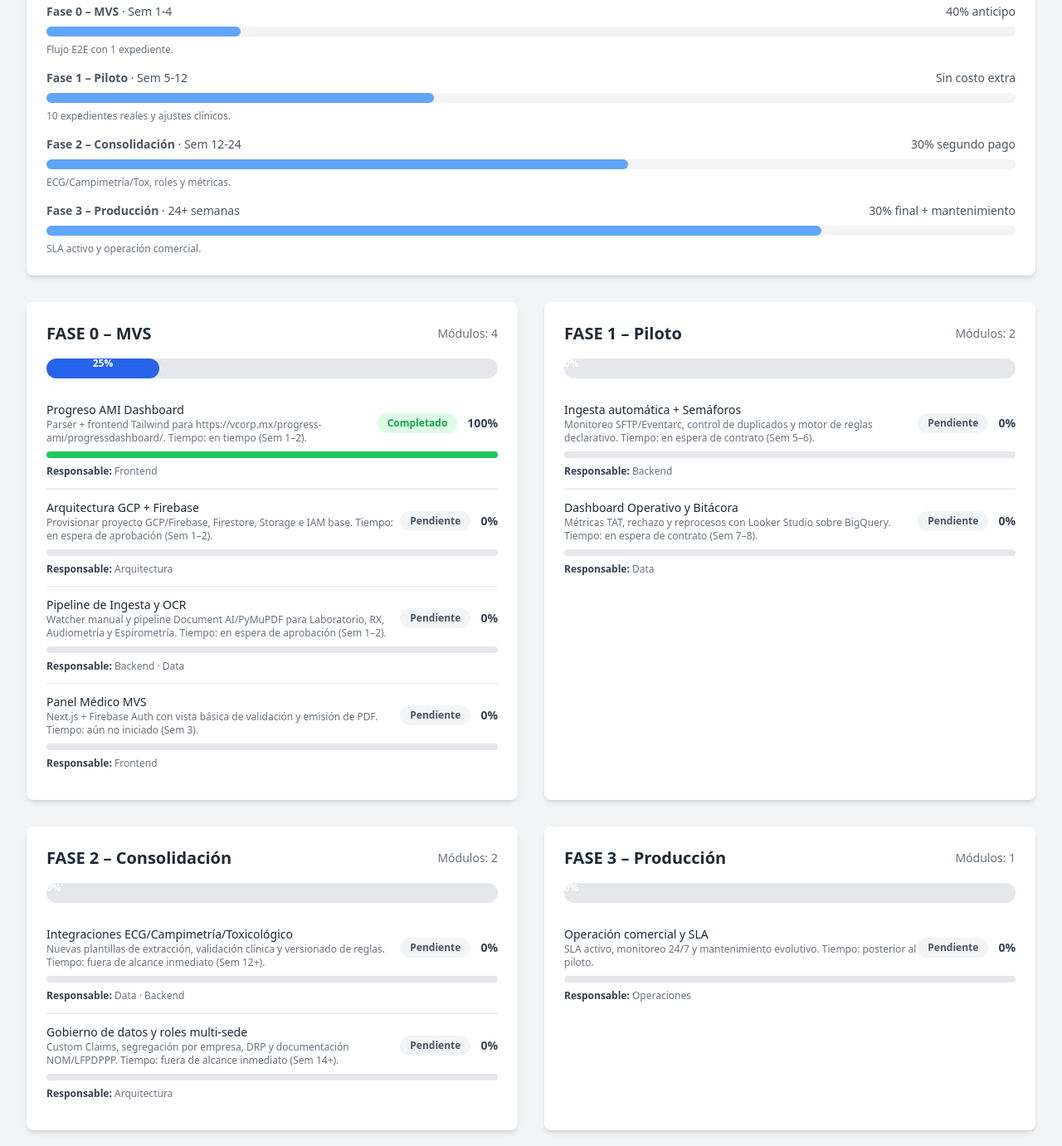
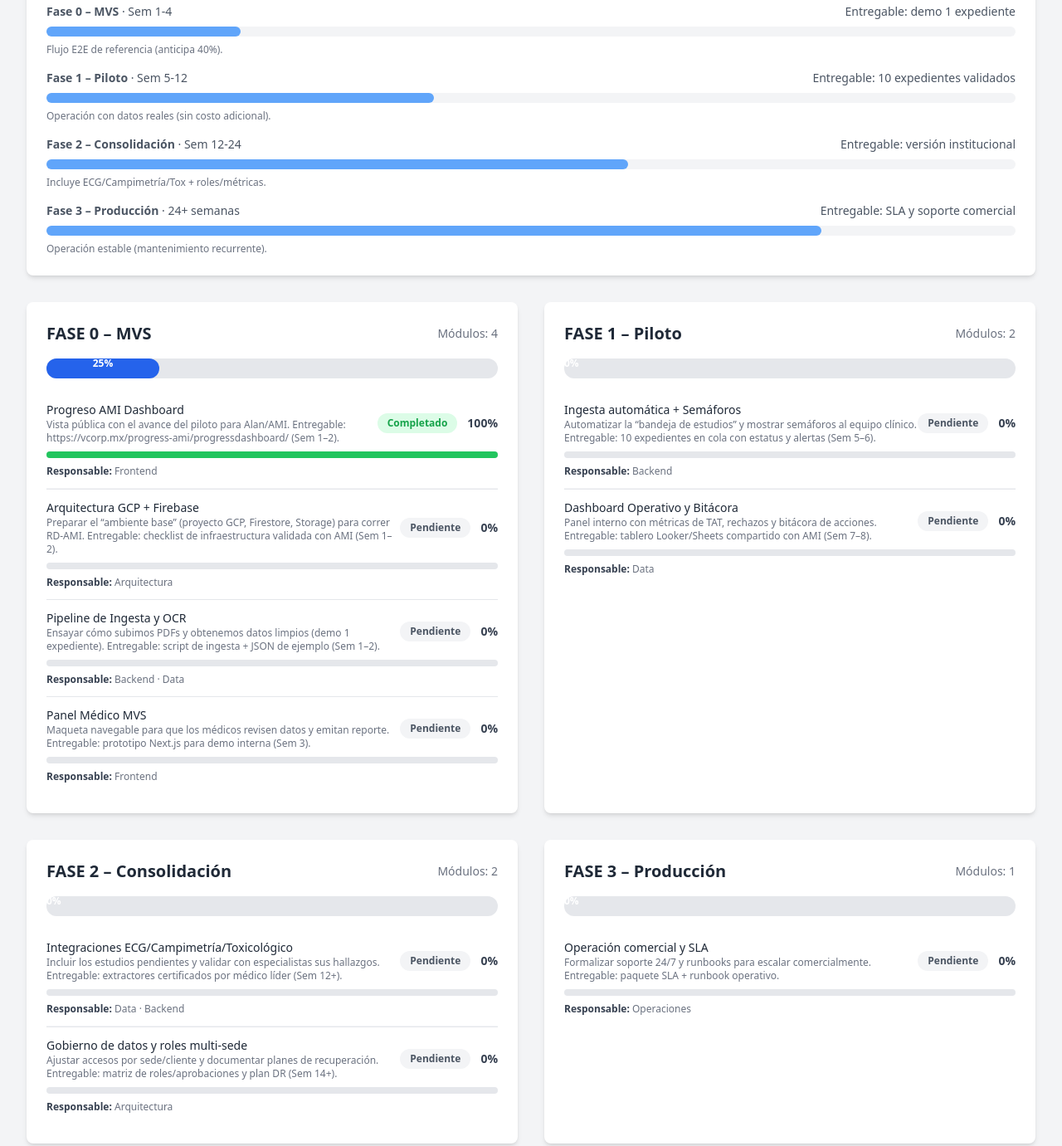
Before and after one commit to frank-vcorp/ami-rd, a website: page progressdashboard/index.html in a window 1280 px wide. Shown: the part 356-1737 px from the top of the page at 83% size. Drawn offline with nearby package versions, Linux system fonts and the light colour scheme.

Commit message:
feat(progress): friendly descriptions and timeline labels

```diff
--- a/progressdashboard/data/project_data.json
+++ b/progressdashboard/data/project_data.json
@@ -1,6 +1,6 @@
 {
   "projectName": "RD-AMI Progress",
-  "lastUpdated": "2025-11-07T04:03:15.122Z",
+  "lastUpdated": "2025-11-07T04:26:20.877Z",
   "overallProgress": 11.11111111111111,
   "phases": [
     {
@@ -14,7 +14,7 @@
           "owner": "Frontend",
           "status": "done",
           "progress": 100,
-          "summary": "Parser + frontend Tailwind para https://vcorp.mx/progress-ami/progressdashboard/. Tiempo: en tiempo (Sem 1–2).",
+          "summary": "Vista pública con el avance del piloto para Alan/AMI. Entregable: https://vcorp.mx/progress-ami/progressdashboard/ (Sem 1–2).",
           "needs": "Endpoint actualizado con datos reales del backlog."
         },
         {
@@ -23,7 +23,7 @@
           "owner": "Arquitectura",
           "status": "pending",
           "progress": 0,
-          "summary": "Provisionar proyecto GCP/Firebase, Firestore, Storage e IAM base. Tiempo: en espera de aprobación (Sem 1–2).",
+          "summary": "Preparar el “ambiente base” (proyecto GCP, Firestore, Storage) para correr RD-AMI. Entregable: checklist de infraestructura validada con AMI (Sem 1–2).",
           "needs": "Aprobación de presupuesto GCP y cuentas de servicio."
         },
         {
@@ -32,7 +32,7 @@
           "owner": "Backend · Data",
           "status": "pending",
           "progress": 0,
-          "summary": "Watcher manual y pipeline Document AI/PyMuPDF para Laboratorio, RX, Audiometría y Espirometría. Tiempo: en espera de aprobación (Sem 1–2).",
+          "summary": "Ensayar cómo subimos PDFs y obtenemos datos limpios (demo 1 expediente). Entregable: script de ingesta + JSON de ejemplo (Sem 1–2).",
           "needs": "PDFs con sello médico y rangos de referencia validados."
         },
         {
@@ -41,7 +41,7 @@
           "owner": "Frontend",
           "status": "pending",
           "progress": 0,
-          "summary": "Next.js + Firebase Auth con vista básica de validación y emisión de PDF. Tiempo: aún no iniciado (Sem 3).",
+          "summary": "Maqueta navegable para que los médicos revisen datos y emitan reporte. Entregable: prototipo Next.js para demo interna (Sem 3).",
           "needs": "Wireframes finales y usuarios médicos confirmados."
         }
       ],
@@ -61,7 +61,7 @@
           "owner": "Backend",
           "status": "pending",
           "progress": 0,
-          "summary": "Monitoreo SFTP/Eventarc, control de duplicados y motor de reglas declarativo. Tiempo: en espera de contrato (Sem 5–6).",
+          "summary": "Automatizar la “bandeja de estudios” y mostrar semáforos al equipo clínico. Entregable: 10 expedientes en cola con estatus y alertas (Sem 5–6).",
           "needs": "Acceso a carpeta compartida y responsables de observabilidad."
         },
         {
@@ -70,7 +70,7 @@
           "owner": "Data",
           "status": "pending",
           "progress": 0,
-          "summary": "Métricas TAT, rechazo y reprocesos con Looker Studio sobre BigQuery. Tiempo: en espera de contrato (Sem 7–8).",
+          "summary": "Panel interno con métricas de TAT, rechazos y bitácora de acciones. Entregable: tablero Looker/Sheets compartido con AMI (Sem 7–8).",
           "needs": "KPIs definidos y dataset de auditoría aprobado."
         }
       ],
@@ -89,7 +89,7 @@
           "owner": "Data · Backend",
           "status": "pending",
           "progress": 0,
-          "summary": "Nuevas plantillas de extracción, validación clínica y versionado de reglas. Tiempo: fuera de alcance inmediato (Sem 12+).",
+          "summary": "Incluir los estudios pendientes y validar con especialistas sus hallazgos. Entregable: extractores certificados por médico líder (Sem 12+).",
           "needs": "Estudios de muestra y médicos líderes por especialidad."
         },
         {
@@ -98,7 +98,7 @@
           "owner": "Arquitectura",
           "status": "pending",
           "progress": 0,
-          "summary": "Custom Claims, segregación por empresa, DRP y documentación NOM/LFPDPPP. Tiempo: fuera de alcance inmediato (Sem 14+).",
+          "summary": "Ajustar accesos por sede/cliente y documentar planes de recuperación. Entregable: matriz de roles/aprobaciones y plan DR (Sem 14+).",
           "needs": "Inventario de sedes/clientes y matriz de acceso aprobada."
         }
       ],
@@ -117,7 +117,7 @@
           "owner": "Operaciones",
           "status": "pending",
           "progress": 0,
-          "summary": "SLA activo, monitoreo 24/7 y mantenimiento evolutivo. Tiempo: posterior al piloto.",
+          "summary": "Formalizar soporte 24/7 y runbooks para escalar comercialmente. Entregable: paquete SLA + runbook operativo.",
           "needs": "Catálogo de incidentes y runbooks por severidad."
         }
       ],
--- a/progressdashboard/index.html
+++ b/progressdashboard/index.html
@@ -29,42 +29,42 @@
                     <article class="space-y-2">
                         <div class="flex justify-between text-sm text-gray-600">
                             <span><strong>Fase 0 – MVS</strong> · Sem 1‑4</span>
-                            <span>40% anticipo</span>
+                            <span>Entregable: demo 1 expediente</span>
                         </div>
                         <div class="w-full bg-gray-100 h-3 rounded-full">
                             <div class="bg-blue-400 h-3 rounded-full" style="width:20%"></div>
                         </div>
-                        <p class="text-xs text-gray-500">Flujo E2E con 1 expediente.</p>
+                        <p class="text-xs text-gray-500">Flujo E2E de referencia (anticipa 40%).</p>
                     </article>
                     <article class="space-y-2">
                         <div class="flex justify-between text-sm text-gray-600">
                             <span><strong>Fase 1 – Piloto</strong> · Sem 5‑12</span>
-                            <span>Sin costo extra</span>
+                            <span>Entregable: 10 expedientes validados</span>
                         </div>
                         <div class="w-full bg-gray-100 h-3 rounded-full">
                             <div class="bg-blue-400 h-3 rounded-full" style="width:40%"></div>
                         </div>
-                        <p class="text-xs text-gray-500">10 expedientes reales y ajustes clínicos.</p>
+                        <p class="text-xs text-gray-500">Operación con datos reales (sin costo adicional).</p>
                     </article>
                     <article class="space-y-2">
                         <div class="flex justify-between text-sm text-gray-600">
                             <span><strong>Fase 2 – Consolidación</strong> · Sem 12‑24</span>
-                            <span>30% segundo pago</span>
+                            <span>Entregable: versión institucional</span>
                         </div>
                         <div class="w-full bg-gray-100 h-3 rounded-full">
                             <div class="bg-blue-400 h-3 rounded-full" style="width:60%"></div>
                         </div>
-                        <p class="text-xs text-gray-500">ECG/Campimetría/Tox, roles y métricas.</p>
+                        <p class="text-xs text-gray-500">Incluye ECG/Campimetría/Tox + roles/métricas.</p>
                     </article>
                     <article class="space-y-2">
                         <div class="flex justify-between text-sm text-gray-600">
                             <span><strong>Fase 3 – Producción</strong> · 24+ semanas</span>
-                            <span>30% final + mantenimiento</span>
+                            <span>Entregable: SLA y soporte comercial</span>
                         </div>
                         <div class="w-full bg-gray-100 h-3 rounded-full">
                             <div class="bg-blue-400 h-3 rounded-full" style="width:80%"></div>
                         </div>
-                        <p class="text-xs text-gray-500">SLA activo y operación comercial.</p>
+                        <p class="text-xs text-gray-500">Operación estable (mantenimiento recurrente).</p>
                     </article>
                 </div>
             </section>
```
Also changed, not shown: PROYECTO.md (+9 -9 lines).
